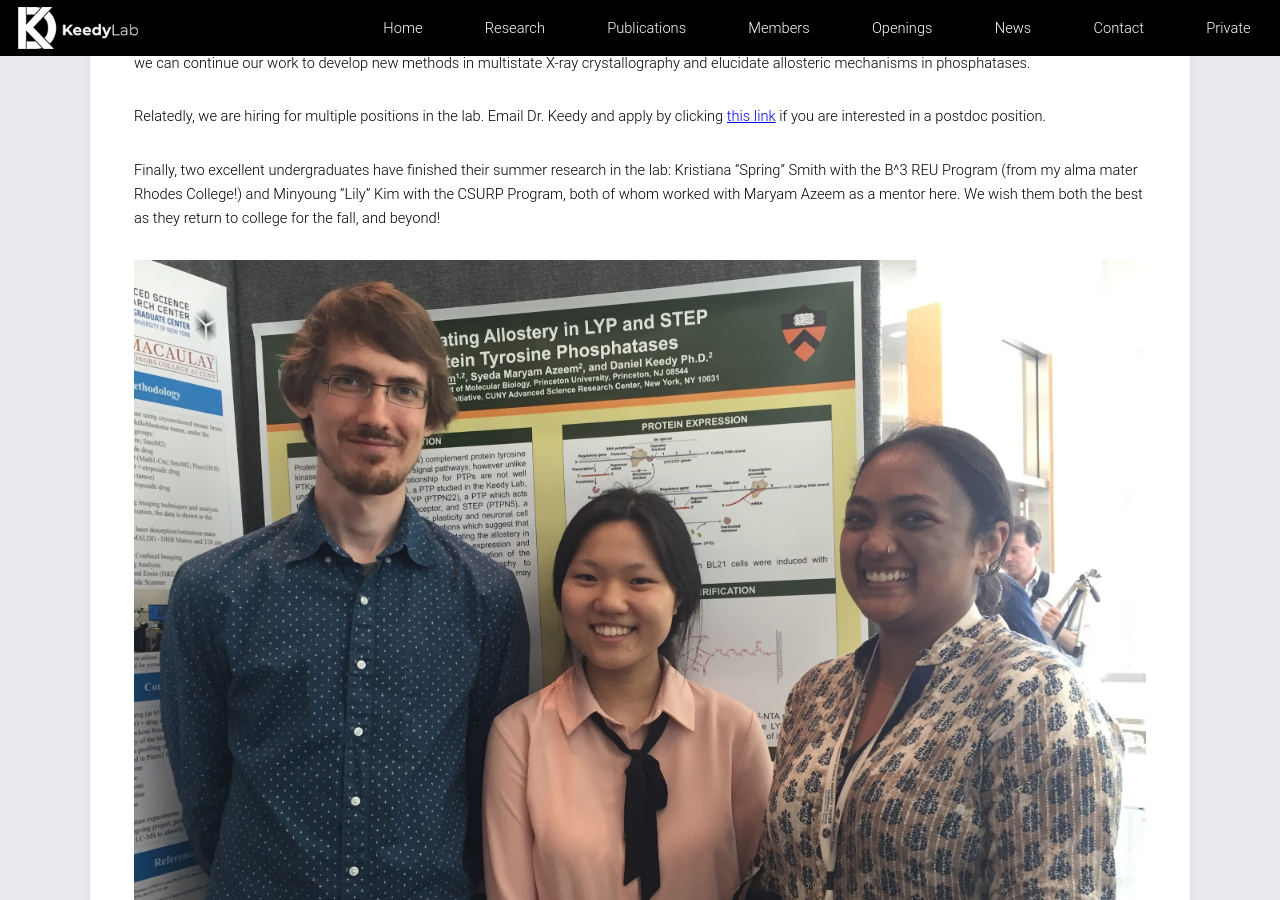
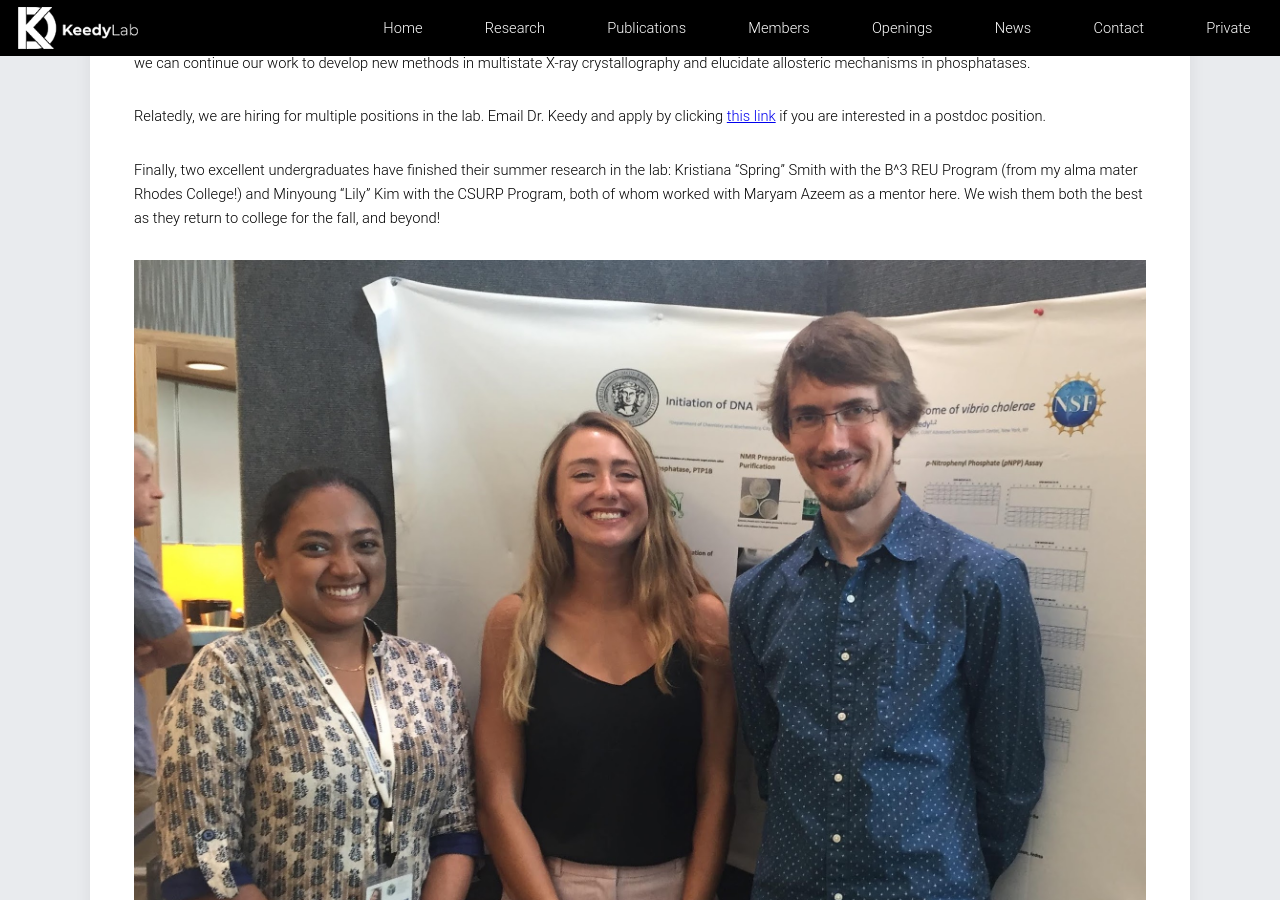
Before and after one commit to keedylab/keedylab.github.io, a Jekyll site: the page built from _posts/2019-08-08-End-of-summer.md, in a window 1280 px wide and 900 px high, scrolled down 476 px. Built offline with Jekyll 4.4.1, drawn with Linux system fonts in a browser that asks for light colours.

Commit message:
Minor tweak to latest news post

```diff
--- a/_posts/2019-08-08-End-of-summer.md
+++ b/_posts/2019-08-08-End-of-summer.md
@@ -13,5 +13,6 @@ Relatedly, we are hiring for multiple positions in the lab.  Email Dr. Keedy and
 
 Finally, two excellent undergraduates have finished their summer research in the lab: Kristiana "Spring" Smith with the B^3 REU Program (from my alma mater Rhodes College!) and Minyoung "Lily" Kim with the CSURP Program, both of whom worked with Maryam Azeem as a mentor here.  We wish them both the best as they return to college for the fall, and beyond!
 
+<span class="image fit"><img src="/images/end_of_summer2019_spring.jpg" alt="DK, Spring Smith, and Maryam Azeem in August 2019" class="img-responsive"></span>
+
 <span class="image fit"><img src="/images/end_of_summer2019_lily.jpg"   alt="DK, Lily Kim, and Maryam Azeem in August 2019"     class="img-responsive"></span>
-<span class="image fit"><img src="/images/end_of_summer2019_spring.jpg" alt="DK, Spring Smith, and Maryam Azeem in August 2019" class="img-responsive"></span>
```
